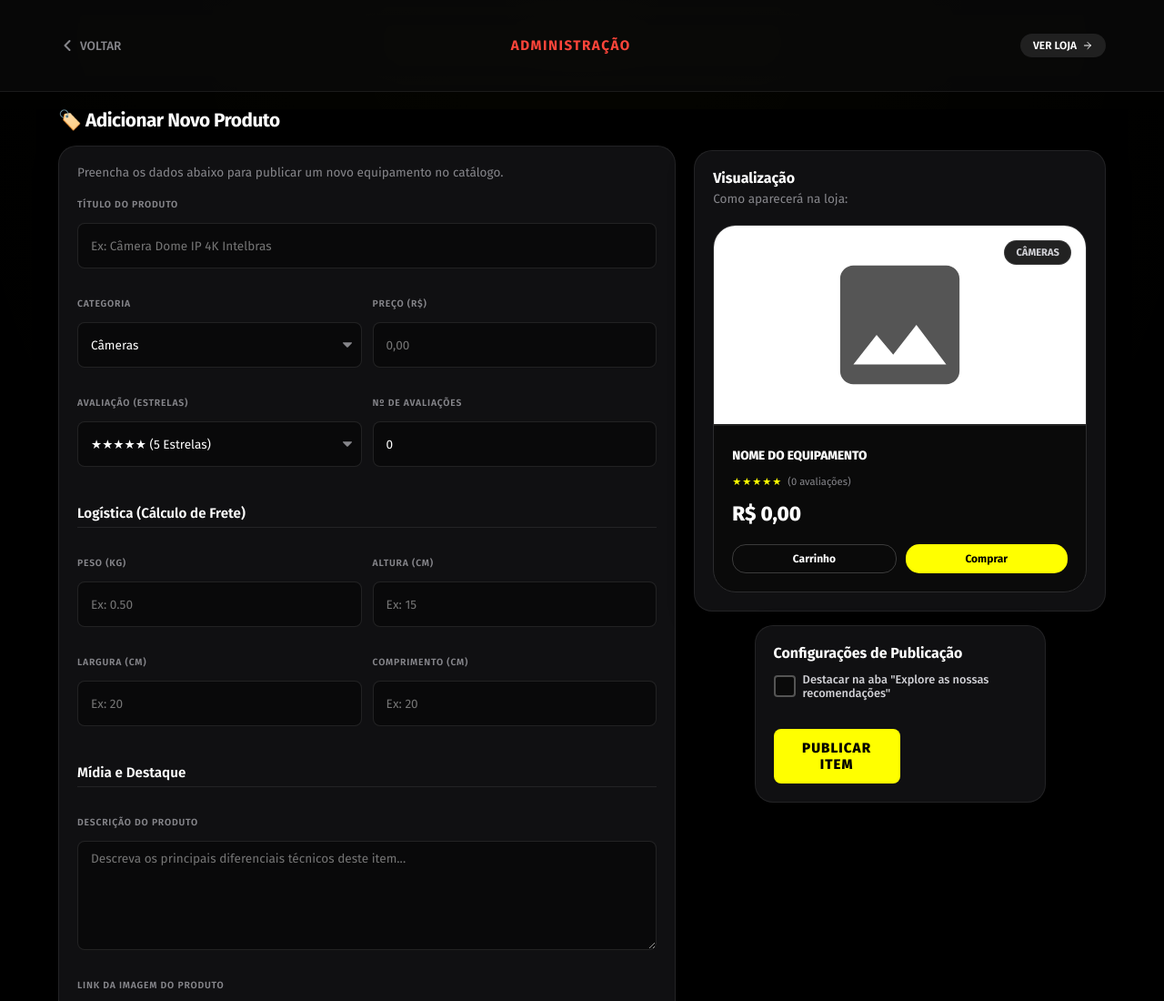
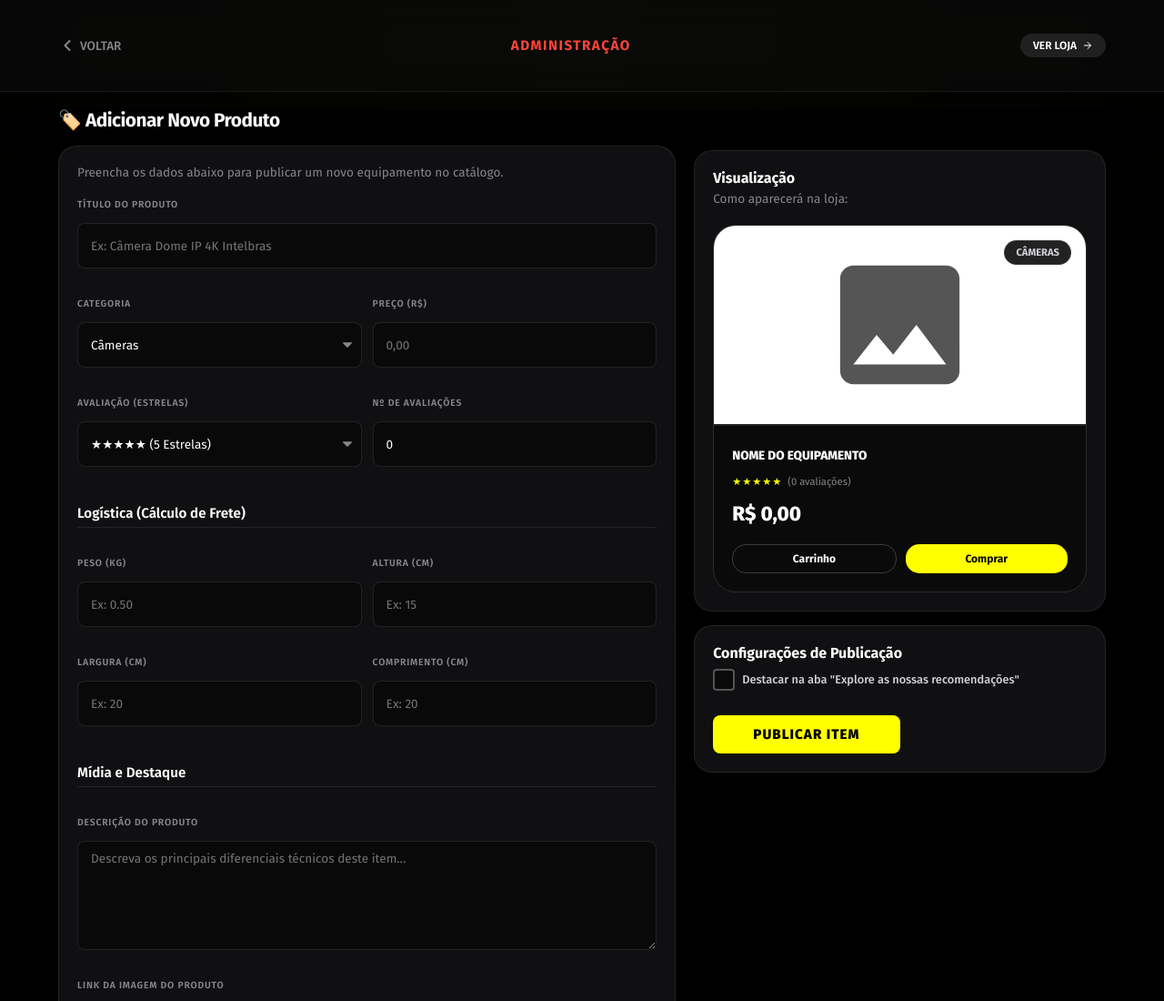
Before and after one commit to vizon1/site-test-development, a plain HTML site: page guard-site/painel.html in a window 1280 px wide. Shown: the top 1100 px of the page at 91% size. Drawn offline with Linux system fonts and the light colour scheme; a web font is replaced by a local one.

Commit message:
Update painel.html

```diff
--- a/guard-site/painel.html
+++ b/guard-site/painel.html
@@ -189,7 +189,7 @@
         .btn-buy-now { flex: 1; background: var(--accent); color: #000; border: none; padding: 12px; border-radius: 12px; font-weight: 800; font-size: 0.9rem; cursor: default;}
 
         .action-card {
-            max-width: 320px; margin: 0 auto;
+            margin: 0 auto;
         }
         /* =========================================================
            RESPONSIVIDADE MOBILE
```
